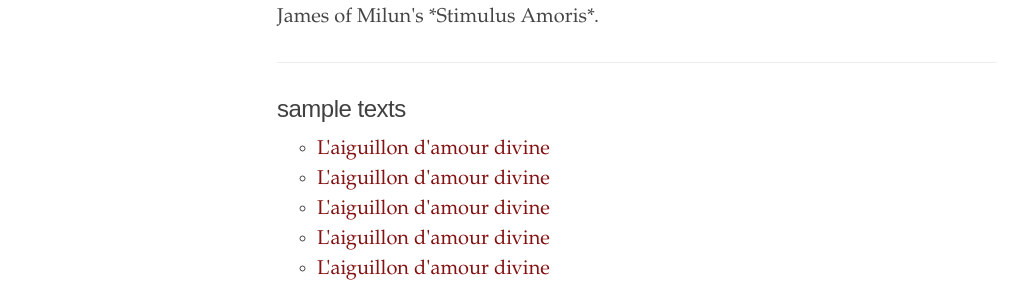
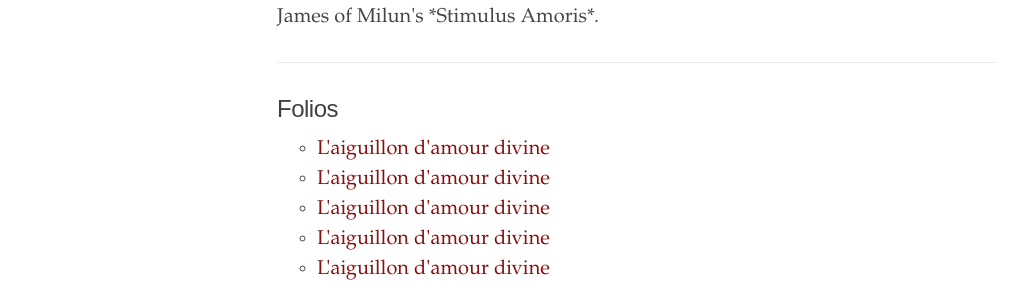
Before and after one commit to oldfrenchtexts/L-aiguillon-d-amour-divine, a Jekyll site: the page built from index.html, in a window 1280 px wide. Shown: the part 240-530 px from the top of the page, without its empty margins (3-1014 px from the left). Built offline with Jekyll 4.4.1, drawn with Linux system fonts in a browser that asks for light colours.

Commit message:
Update index.html

```diff
--- a/index.html
+++ b/index.html
@@ -13,7 +13,7 @@ title: "Ed."
 <hr>
 
 <div class="toc">
-  <h2>sample texts</h2>
+  <h2>Folios</h2>
   <ul class="texts">
   {% for item in site.texts %}
 
```
